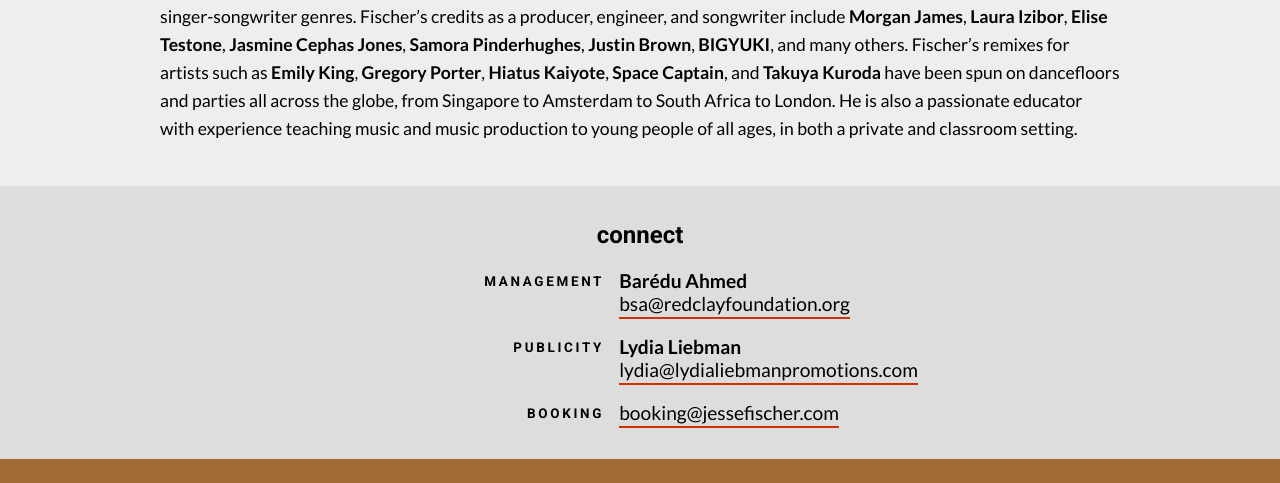
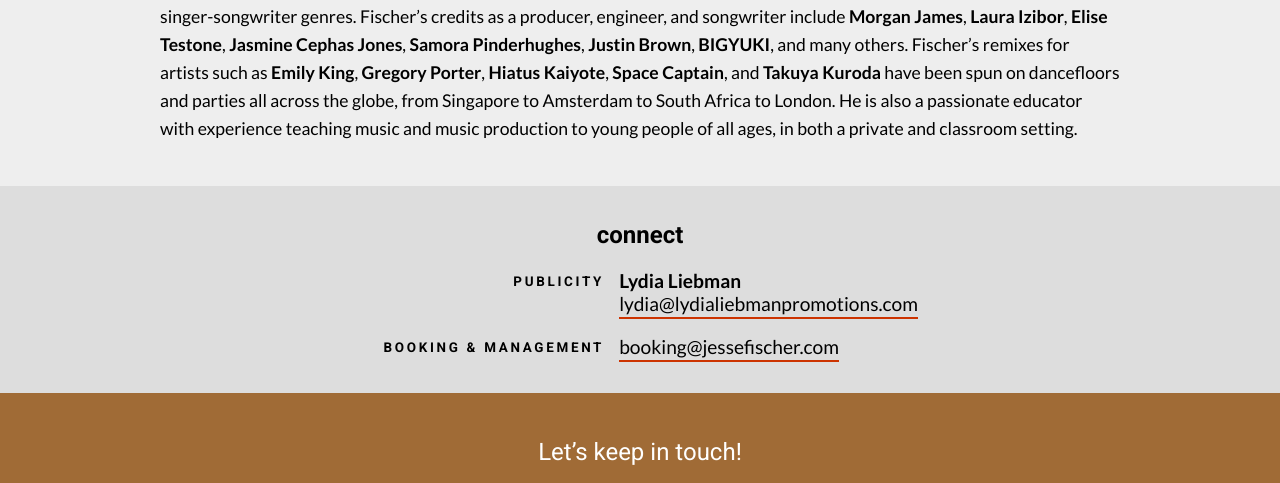
Before and after one commit to jessefischer/jessefischer.com, an Eleventy site: page src/about.html in a window 1280 px wide. Shown: the part 1811-2294 px from the top of the page. Built offline with nearby package versions, Linux system fonts and the light colour scheme; Eleventy itself is replaced by a stand-in of ours; files that its build step writes are made by us from their sources.

Commit message:
Update contact, remove Baredu

```diff
--- a/src/about.html
+++ b/src/about.html
@@ -115,14 +115,6 @@
 		<h1>connect</h1>
 
 		<div class='connect-wrapper'>
-			<div class='connect-role'>management</div>
-			<div class='connect-info'>
-				<strong>Bar&eacute;du Ahmed</strong><br>
-				<a href='mailto:bsa@redclayfoundation.org'>bsa@redclayfoundation.org</a><br>
-			</div>
-		</div>
-
-		<div class='connect-wrapper'>
 			<div class='connect-role'>publicity</div>
 			<div class='connect-info'>
 				<strong>Lydia Liebman</strong><br>
@@ -131,7 +123,7 @@
 		</div>
 
 		<div class='connect-wrapper'>
-			<div class='connect-role'>booking</div>
+			<div class='connect-role'>booking &amp; management</div>
 			<div class='connect-info'>
 				<a href='mailto:booking@jessefischer.com'>booking@jessefischer.com</a><br>
 			</div>
```
Also changed, not shown: src/connect.html (+1 -9 lines).
